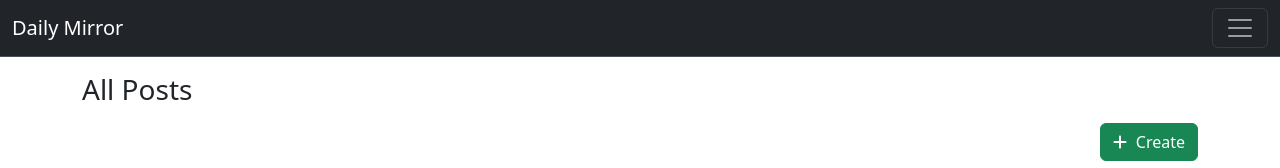
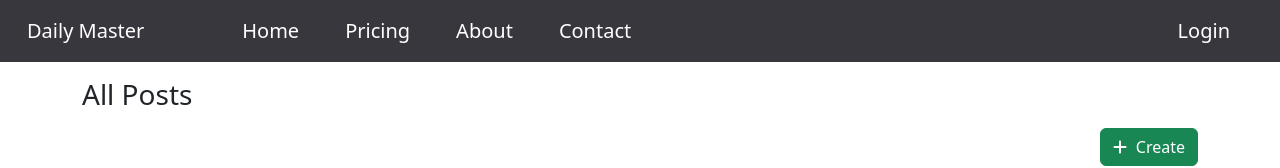
Before and after one commit to chamalanuradha/Mern_Application, a React (Create React App) app in the folder client/: page / in a window 1280 px wide. Shown: the top 168 px of the page. Built offline with nearby package versions, Linux system fonts and the light colour scheme; no server answers.

Commit message:
Update navbar and Addd new components

```diff
--- /dev/null
+++ b/client/src/component/navbar.css
@@ -0,0 +1,20 @@
+.navbar{
+    background-color: #39373e;
+
+}
+
+.navbar-brand{
+    color :white;
+    margin-left: 15px;
+    margin-right: 90px;
+}
+
+.navbar-nav .nav-link {
+    color: white !important;
+    font-size: 20px;
+    margin-right: 30px;
+}
+.navbar-nav .nav-link:hover {
+    color: white !important;
+    font-weight: bold;
+}
--- a/client/src/component/navbar.js
+++ b/client/src/component/navbar.js
@@ -1,23 +1,32 @@
 import React from 'react'
+import './navbar.css'
 
 export default function navbar() {
   return (
-    <nav class="navbar bg-dark border-bottom border-body" data-bs-theme="dark">
-    <div class="container-fluid">
-      <a class="navbar-brand " href="/">Daily Mirror</a>
-      <button class="navbar-toggler" type="button" data-bs-toggle="collapse" data-bs-target="#navbarNavDropdown" aria-controls="navbarNavDropdown" aria-expanded="false" aria-label="Toggle navigation">
-        <span class="navbar-toggler-icon"></span>
+    <nav className ="navbar navbar-expand-lg">
+  <div className ="container-fluid">
+    <a className ="navbar-brand" href="/">Daily Master</a>
+    <button className ="navbar-toggler" type="button" data-bs-toggle="collapse" data-bs-target="#navbarNavDropdown" aria-controls="navbarNavDropdown" aria-expanded="false" aria-label="Toggle navigation">
+      <span className ="navbar-toggler-icon"></span>
     </button>
-      <div class="collapse navbar-collapse" id="navbarNavDropdown">
-        <ul class="navbar-nav">
-          <li class="nav-item">
-            <a class="nav-link active" aria-current="page" href="/">Posts</a>
+    <div className ="collapse navbar-collapse" id="navbarNavDropdown">
+    <ul className="navbar-nav me-auto">
+        <li className="nav-item">
+          <a className="nav-link" aria-current="page" href="/">Home</a>
         </li>
-          <li class="nav-item">
-            <a class="nav-link" href="#">Features</a>
+        <li className="nav-item">
+          <a className="nav-link" href="#">Pricing</a>
         </li>
-          <li class="nav-item">
-            <a class="nav-link" href="#">Pricing</a>
+        <li className="nav-item">
+          <a className="nav-link" href="#">About</a>
+        </li>
+        <li className="nav-item">
+          <a className="nav-link" href="#">Contact</a>
+        </li>
+      </ul>
+      <ul className="navbar-nav">
+        <li className="nav-item">
+          <a className="nav-link" href="#">Login</a>
         </li>
       </ul>
     </div>
```
Also changed, not shown: client/src/component/about.js (added, +7 -0 lines), client/src/component/contact.js (added, +7 -0 lines), client/src/component/login.js (added, +7 -0 lines), client/src/component/pricing.js (added, +7 -0 lines). Lines whose indentation alone changed are shown as unchanged.
